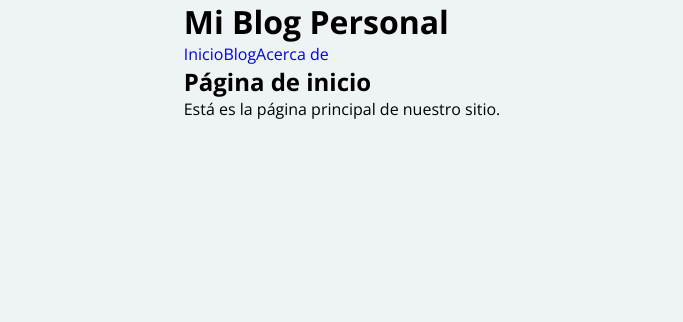
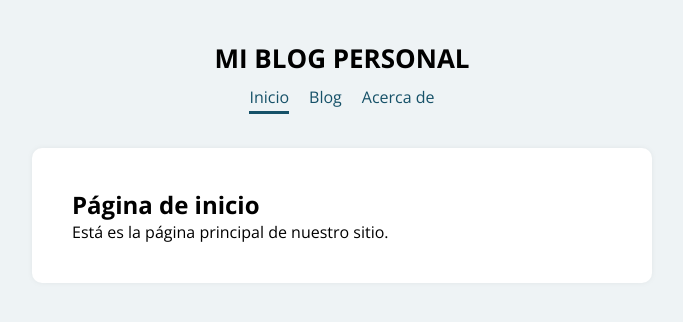
Before and after one commit to rvaldez20/app-blog-cfm, a React (Create React App) app: page / in a window 1280 px wide. Shown: the top 322 px of the page, without its empty margins (298-981 px from the left). Built offline with nearby package versions, Linux system fonts and the light colour scheme.

Commit message:
Se dan estilos (styled -components) a App y Header

```diff
--- a/src/App.js
+++ b/src/App.js
@@ -1,5 +1,6 @@
 import React from 'react';
-import{BrowserRouter, Route} from 'react-router-dom';
+import {BrowserRouter, Route} from 'react-router-dom';
+import styled from 'styled-components';
 
 import Header from './components/Header';
 import Inicio from './components/Inicio';
@@ -7,19 +8,14 @@ import Blog from './components/Blog';
 import AcercaDe from './components/AcercaDe';
 
 const App = () => {
-
-
-
   return (
-
 	<BrowserRouter>
 
-		<div>
+		<ContenedorPrincipal>
 			{/* Componente Header */}
 			<Header />
 
-			<main>
-
+			<Main>
 				{/* cuando es de una linea se puede hacer asi)*/}
 				<Route path="/" exact={true} component={Inicio} />
 				<Route path="/blog" component={Blog} />
@@ -31,13 +27,27 @@ const App = () => {
 					<AcercaDe />
 				</Route>
 				*/}
-
-			</main>
-		</div>
+			</Main>
+		</ContenedorPrincipal>
 
 	</BrowserRouter>
 
   );
 }
 
+// se define los stylos para este componente con styled.components
+const ContenedorPrincipal = styled.div`
+	padding: 40px;
+	width: 90%;
+	max-width: 700px;
+`;
+
+const Main = styled.main`
+	background: #fff;
+	padding: 40px;
+	border-radius: 10px;
+	box-shadow: 0 0 5px rgba(129, 129, 129, 0.1);
+`;
+
+
 export default App;
--- a/src/components/Header.js
+++ b/src/components/Header.js
@@ -1,19 +1,49 @@
 import React from 'react';
-import{Link} from 'react-router-dom';
+import{NavLink} from 'react-router-dom';
+import styled from 'styled-components';
 
 const Header = () => {
    return (
 
-      <header>
-         <h1>Mi Blog Personal</h1>
-            <nav>
-               <Link to="/">Inicio</Link>
-               <Link to="/blog">Blog</Link>
-               <Link to="/acerca-de">Acerca de</Link>
-            </nav>
-      </header>
+      <ContenedorHeader>
+         <Titulo>Mi Blog Personal</Titulo>
+            <Menu>
+               <NavLink to="/" exact={true}>Inicio</NavLink>
+               <NavLink to="/blog">Blog</NavLink>
+               <NavLink to="/acerca-de">Acerca de</NavLink>
+            </Menu>
+      </ContenedorHeader>
 
     );
 }
 
+// se define los stylos
+const ContenedorHeader = styled.header`
+   text-align: center;
+   margin-bottom: 40px;
+`;
+
+const Titulo = styled.h1`
+   margin-bottom: 10px;
+   font-size: 26px;
+   text-transform: uppercase;
+`;
+
+const Menu = styled.nav`
+   a {
+      text-decoration: none;
+      color: #165168;
+      margin: 0 10px;
+   }
+
+   a:hover {
+      color: #191668;
+   }
+
+   a.active {
+      border-bottom: 3px solid #165168;
+      padding-bottom: 3px;
+   }
+`;
+
 export default Header;
```
